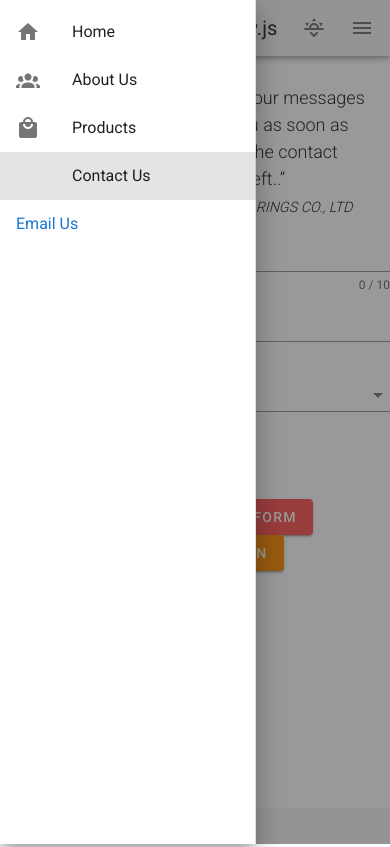
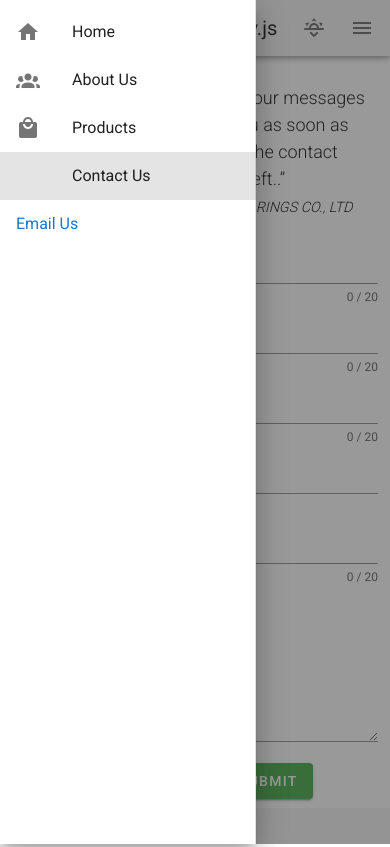
Before and after one commit to sultanmyrza/autobestbearings-deprecated, a Nuxt app in the folder src/: page /contact in a window 390 px wide. Built offline with nearby package versions, Linux system fonts and the light colour scheme.

Commit message:
add extra field to contact form (country, company, phone etc)

```diff
--- a/src/components/ContactForm.vue
+++ b/src/components/ContactForm.vue
@@ -1,9 +1,26 @@
 <template>
   <v-row align="center" justify="center">
+    <v-col lg="4" md="6" sm="10" xs="10">
       <v-form ref="form" v-model="valid" :lazy-validation="lazy">
         <v-text-field
+          v-model="country"
+          :counter="20"
+          :rules="nameRules"
+          label="Country"
+          required
+        ></v-text-field>
+
+        <v-text-field
+          v-model="company"
+          :counter="20"
+          :rules="nameRules"
+          label="Company"
+          required
+        ></v-text-field>
+
+        <v-text-field
           v-model="name"
-        :counter="10"
+          :counter="20"
           :rules="nameRules"
           label="Name"
           required
@@ -16,33 +33,25 @@
           required
         ></v-text-field>
 
-      <v-select
-        v-model="select"
-        :items="items"
-        :rules="[(v) => !!v || 'Item is required']"
-        label="Item"
+        <v-text-field
+          v-model="subject"
+          :counter="20"
+          :rules="nameRules"
+          label="Subject"
           required
-      ></v-select>
+        ></v-text-field>
 
-      <v-checkbox
-        v-model="checkbox"
-        :rules="[(v) => !!v || 'You must agree to continue!']"
-        label="Do you agree?"
-        required
-      ></v-checkbox>
+        <v-textarea v-model="message" label="Message"></v-textarea>
 
-      <v-btn :disabled="!valid" color="success" class="mr-4" @click="validate">
-        Validate
-      </v-btn>
-
-      <v-btn color="error" class="mr-4" @click="reset">
+        <v-btn @click="reset" color="warning" class="mr-4">
           Reset Form
         </v-btn>
 
-      <v-btn color="warning" @click="resetValidation">
-        Reset Validation
+        <v-btn @click="submitForm" color="success">
+          Submit
         </v-btn>
       </v-form>
+    </v-col>
   </v-row>
 </template>
 
@@ -50,19 +59,23 @@
 export default {
   data: () => ({
     valid: true,
+    country: '',
+    company: '',
+    phone: '',
+    fax: '',
+    subject: '',
+    message: '',
     name: '',
     nameRules: [
-      (v) => !!v || 'Name is required',
-      (v) => (v && v.length <= 10) || 'Name must be less than 10 characters'
+      (v) => !!v || 'required',
+      (v) => (v && v.length <= 20) || 'Name must be less than 20 characters'
     ],
     email: '',
     emailRules: [
-      (v) => !!v || 'E-mail is required',
+      (v) => !!v || 'required',
       (v) => /.+@.+\..+/.test(v) || 'E-mail must be valid'
     ],
-    select: null,
-    items: ['Item 1', 'Item 2', 'Item 3', 'Item 4'],
-    checkbox: false,
+
     lazy: false
   }),
 
@@ -77,6 +90,9 @@ export default {
     },
     resetValidation() {
       this.$refs.form.resetValidation()
+    },
+    submitForm() {
+      // TODO send email to our server
     }
   }
 }
```
Lines whose indentation alone changed are shown as unchanged.
